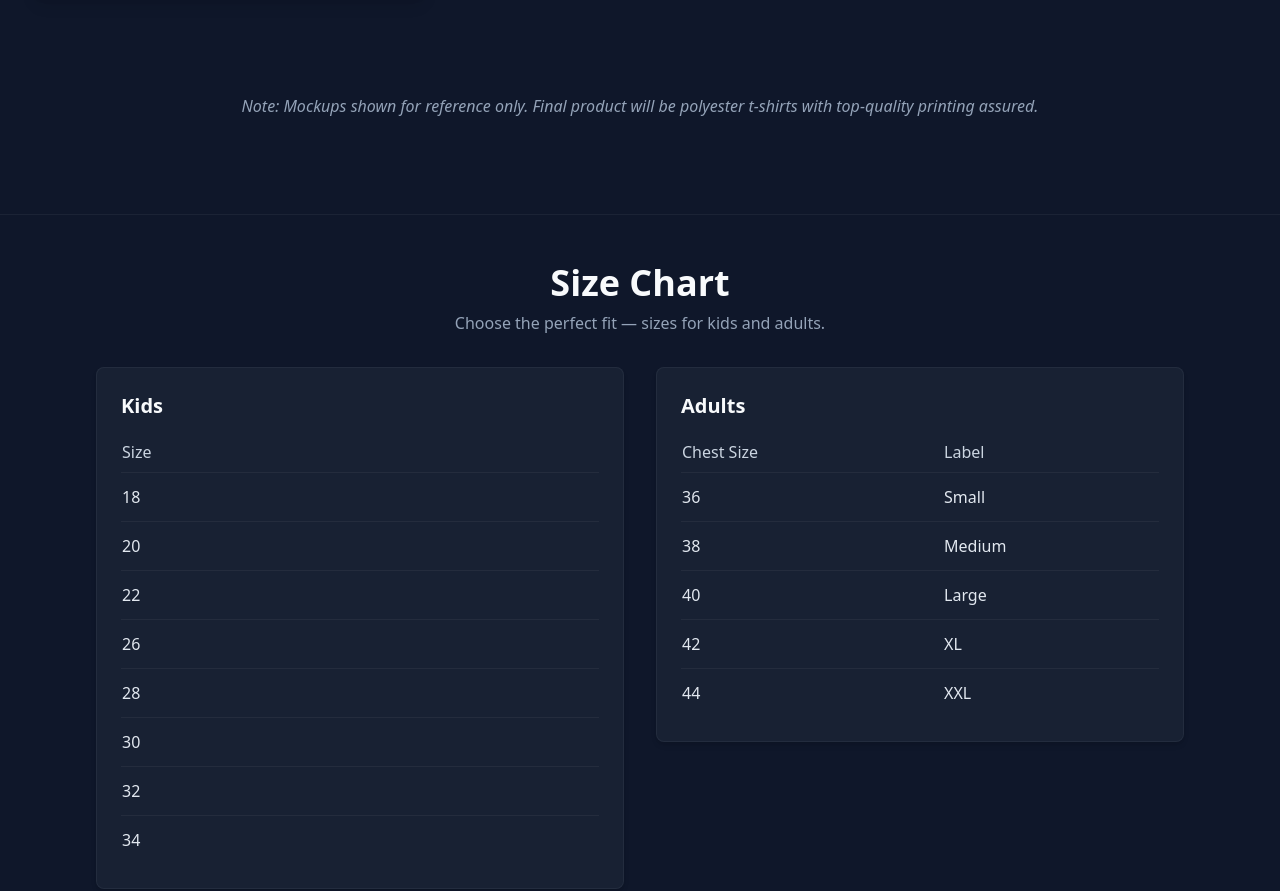
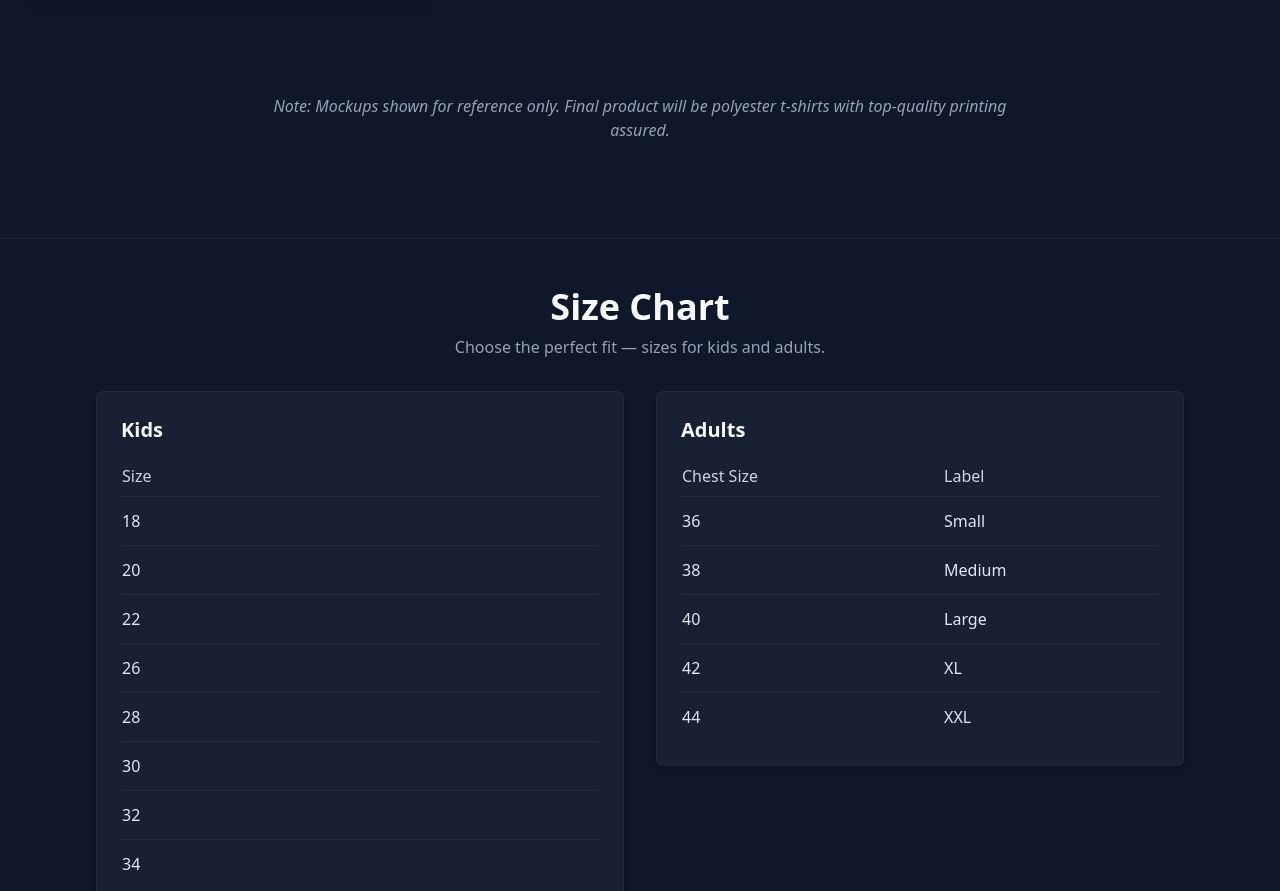
Before and after one commit to mayuragarwal2004/holi-shirts-catalog, a React (Vite) app: page / in a window 1280 px wide. Shown: the part 4075-4966 px from the top of the page. Built offline with nearby package versions, Linux system fonts and the light colour scheme.

Commit message:
note aligned

```diff
--- a/src/App.tsx
+++ b/src/App.tsx
@@ -82,8 +82,8 @@ function App() {
           />
         </div>
 
-        <div className="mt-8 text-center text-slate-400 text-sm md:text-base max-w-4xl mx-auto">
-          <p className="italic">
+        <div className="mt-8 text-center text-slate-400 text-sm md:text-base max-w-3xl mx-auto px-4">
+          <p className="italic break-words">
             Note: Mockups shown for reference only. Final product will be polyester t-shirts with top-quality printing assured.
           </p>
         </div>
```
